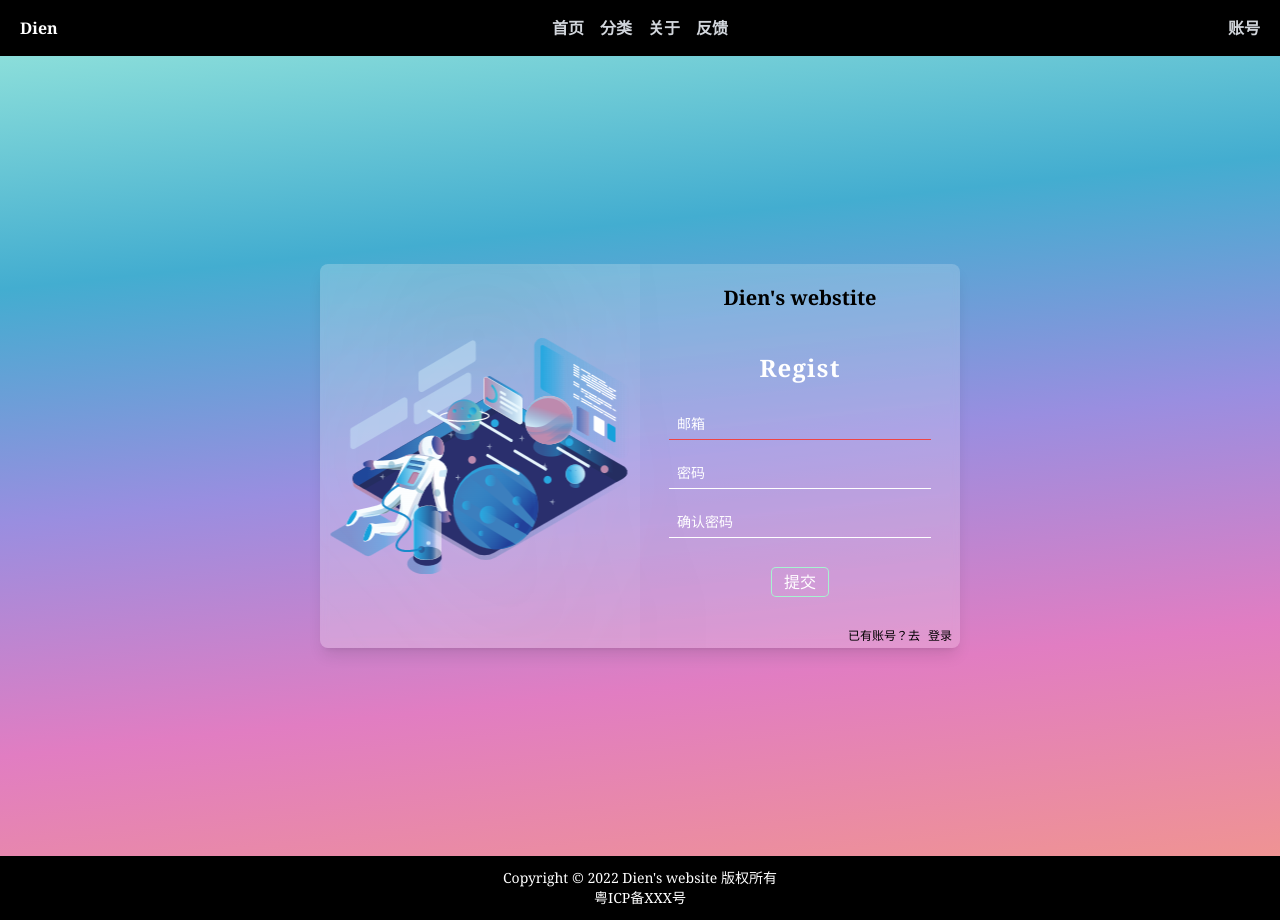
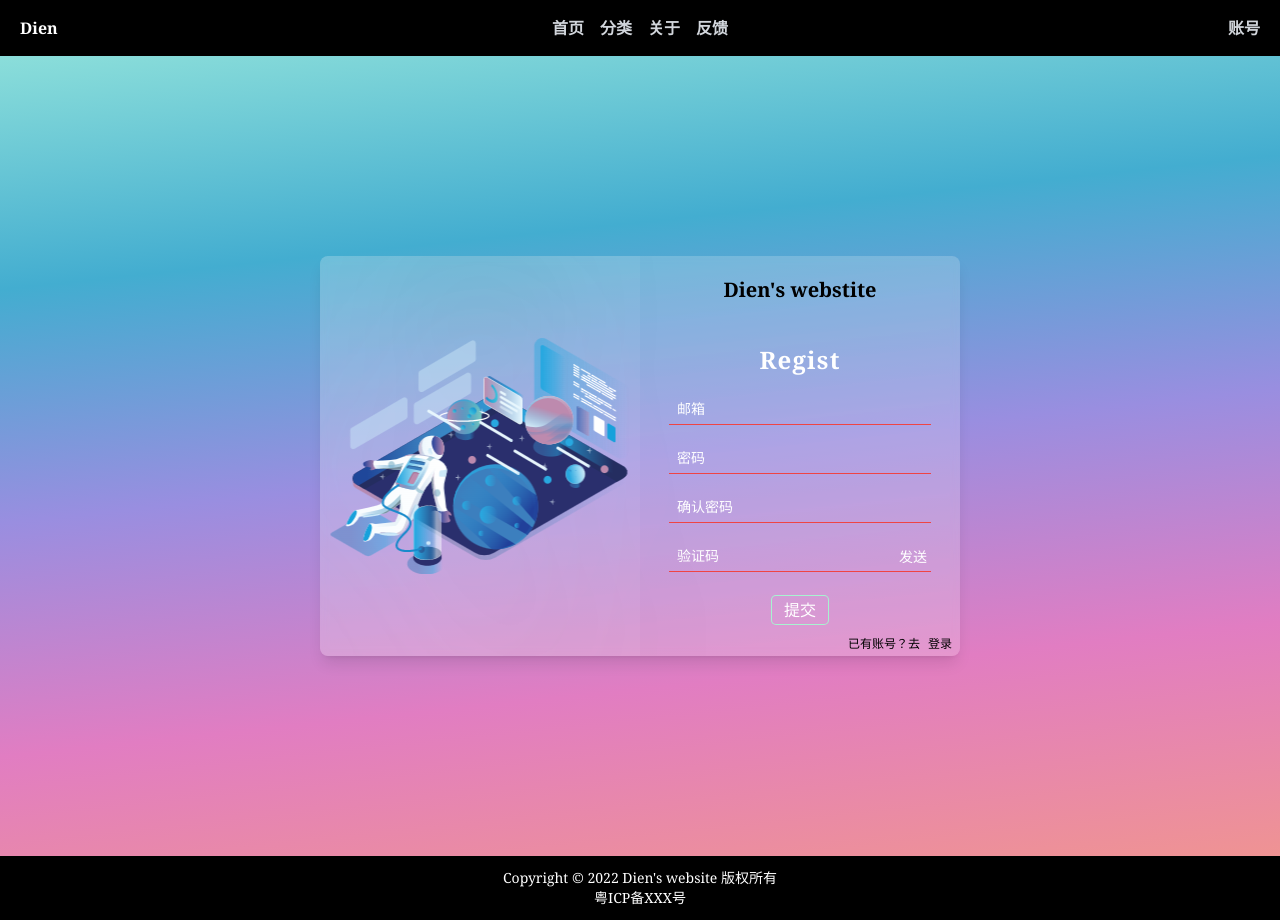
Before and after one commit to Dien-404/website-FrontEnd, a React (Create React App) app: page /welcome in a window 1280 px wide. Both pictures are taken after a click on the element "注册". Built offline with nearby package versions, Linux system fonts and the light colour scheme.

Commit message:
feature: 优化了welcome页面的组件，新增发送验证码按钮

```diff
--- a/src/pages/Welcome.jsx
+++ b/src/pages/Welcome.jsx
@@ -2,11 +2,133 @@ import React, { useState } from "react";
 import regist from "../assets/regist.png";
 import login from "../assets/login.png";
 
+// 输入组件
+function MyInput(props) {
+    const { value, setValue, placeholder, pattern, maxLength, type } = props;
+    return (
+        <input
+            className="w-full p-1 px-2 outline-none bg-transparent border-b border-white text-base placeholder:text-white placeholder:text-sm placeholder:focus:text-xs placeholder:duration-500 valid:border-green-500 invalid:border-red-500"
+            required="required"
+            placeholder={placeholder}
+            pattern={pattern}
+            type={type}
+            maxLength={maxLength}
+            value={value}
+            onChange={(e) => {
+                setValue(e.target.value);
+            }}
+        />
+    );
+}
+
 export default function Welcome() {
-    const [seleted, setSeleted] = useState(true);
+    const [loginSeleted, setLoginSeleted] = useState(true);
     const [email, setEmail] = useState("");
     const [password, setPassword] = useState("");
-    const [Correct, setCorrect] = useState("");
+    const [correctPassword, setCorrectPassword] = useState("");
+    const [code, setCode] = useState("");
+
+    // 处理登录注册切换
+    function changeAndClear() {
+        setEmail("");
+        setPassword("");
+        setCorrectPassword("");
+        setCode("");
+        setLoginSeleted((pre) => !pre);
+    }
+
+    // 处理提交
+    function handleSubmmit() {
+        if (loginSeleted) {
+            const login = {
+                email,
+                password,
+            };
+            console.log(login);
+        } else {
+            const regist = {
+                email,
+                password,
+                correctPassword,
+                code,
+            };
+            console.log(regist);
+        }
+    }
+
+    // 邮件
+    const emailInput = (
+        <div className="my-2">
+            <MyInput
+                placeholder="邮箱"
+                pattern="^[a-zA-Z0-9_.-]+@[a-zA-Z0-9-]+(.[a-zA-Z0-9-]+)*.[a-zA-Z0-9]{2,6}$"
+                type="text"
+                value={email}
+                setValue={setEmail}
+            />
+        </div>
+    );
+
+    // 密码
+    const passwordInput = (
+        <div className="my-2">
+            <MyInput
+                placeholder="密码"
+                type="password"
+                value={password}
+                setValue={setPassword}
+            />
+        </div>
+    );
+
+    // 确认密码
+    const correctPasswordInput = (
+        <div className="my-2">
+            <MyInput
+                placeholder="确认密码"
+                type="password"
+                value={correctPassword}
+                setValue={setCorrectPassword}
+            />
+        </div>
+    );
+
+    // 验证码
+    const codeInput = (
+        <div className="my-2 relative">
+            <MyInput
+                placeholder="验证码"
+                type="text"
+                pattern="\d{6}"
+                maxLength={6}
+                value={code}
+                setValue={setCode}
+            />
+            <div
+                className=" absolute top-1/4 right-0 px-1 text-sm cursor-pointer"
+                onClick={() => {
+                    alert(111);
+                }}
+            >
+                发送
+            </div>
+        </div>
+    );
+
+    // 提交
+    const submmit = (
+        <div className="my-2">
+            <div
+                className="py-0.5 px-3 rounded cursor-pointer ring-emerald-200 ring-1 hover:ring-2 duration-300"
+                onClick={() => {
+                    handleSubmmit();
+                }}
+            >
+                提交
+            </div>
+        </div>
+    );
+
     return (
         <div
             className="w-full min-h-screen flex justify-center items-center select-none"
@@ -16,11 +138,14 @@ export default function Welcome() {
             }}
         >
             {/* 宽高限制层 */}
-            <div className="w-11/12 max-w-xs sm:w-auto sm:max-w-none h-96 bg-white/20 backdrop-opacity-10 backdrop-blur-sm rounded-lg shadow-lg overflow-hidden">
+            <div
+                className="w-11/12 max-w-xs sm:w-auto sm:max-w-none bg-white/20 backdrop-opacity-10 backdrop-blur-sm rounded-lg shadow-lg overflow-hidden"
+                style={{ height: "25rem" }}
+            >
                 {/* translate层 */}
                 <div
                     className={`md:relative h-full flex flex-col md:flex-row ${
-                        seleted === true
+                        loginSeleted === true
                             ? ""
                             : "-translate-y-full md:-translate-y-0"
                     }`}
@@ -28,30 +153,35 @@ export default function Welcome() {
                     {/* 遮罩层 */}
                     <div
                         className={`hidden md:block absolute z-50 sm:w-80 h-full bg-white/5 duration-500 overflow-hidden ${
-                            seleted === true ? "md:translate-x-full" : ""
+                            loginSeleted === true ? "md:translate-x-full" : ""
                         }`}
                     >
                         {/* login */}
                         <img
                             className={`absolute top-1/2 left-1/2 -translate-x-1/2 -translate-y-1/2 duration-300 ${
-                                seleted === true ? "opacity-100" : "opacity-0"
+                                loginSeleted === true
+                                    ? "opacity-100"
+                                    : "opacity-0"
                             }`}
                             src={login}
                             alt="login"
                         />
                         {/* regist */}
                         <img
-                            className={`absolute top-1/2 left-1/2 -translate-x-1/2 -translate-y-1/2 duration-300 ${
-                                seleted === true ? "opacity-0" : "opacity-100"
+                            className={`absolute top-1/2 left-1/2 -translate-x-1/2 -translate-y-1/2 duration-500 ${
+                                loginSeleted === true
+                                    ? "opacity-0"
+                                    : "opacity-100"
                             }`}
                             src={regist}
                             alt="regist"
                         />
                     </div>
+
                     {/* 登录 */}
                     <div
                         className={`sm:w-80 h-full shrink-0 flex flex-col items-center justify-between duration-500 transform-gpu ${
-                            seleted === true ? "" : "blur-3xl"
+                            loginSeleted === true ? "" : "blur-3xl"
                         }`}
                     >
                         {/* 返主页 */}
@@ -59,50 +189,23 @@ export default function Welcome() {
                             Dien's webstite
                         </div>
                         {/* 表单 */}
-                        <div className="grow flex flex-col items-center justify-between py-5 text-white">
+                        <div className="grow flex flex-col items-center justify-between text-white">
                             {/* title */}
-                            <div className="text-2xl tracking-wider font-bold">
+                            <div className="text-2xl tracking-wider font-bold pt-5">
                                 Login
                             </div>
                             <div className="grow flex flex-col justify-center items-center">
                                 {/* 邮箱地址 */}
-                                <div className="my-2">
-                                    <input
-                                        className="w-full p-1 px-2 outline-none bg-transparent border-b border-white placeholder:text-white placeholder:text-sm placeholder:focus:text-xs placeholder:duration-500 valid:border-green-500 invalid:border-red-500"
-                                        required="required"
-                                        placeholder="邮箱"
-                                        pattern="^[a-zA-Z0-9_.-]+@[a-zA-Z0-9-]+(\.[a-zA-Z0-9-]+)*\.[a-zA-Z0-9]{2,6}$"
-                                        type="text"
-                                        value={email}
-                                        onChange={(e) => {
-                                            setEmail(e.target.value);
-                                        }}
-                                    />
-                                </div>
+                                {emailInput}
                                 {/* 密码 */}
-                                <div className="my-2">
-                                    <input
-                                        className="w-full p-1 px-2 outline-none bg-transparent border-b border-white placeholder:text-white placeholder:text-sm placeholder:focus:text-xs placeholder:duration-500"
-                                        placeholder="密码"
-                                        type="password"
-                                        value={password}
-                                        onChange={(e) => {
-                                            setPassword(e.target.value);
-                                        }}
-                                    />
-                                </div>
+                                {passwordInput}
                                 {/* 忘记密码 */}
                                 <div className="my-2 cursor-pointer text-xs">
                                     忘记密码?
                                 </div>
                             </div>
-
                             {/* 提交 */}
-                            <div className="my-2">
-                                <div className="py-0.5 px-3 rounded cursor-pointer ring-emerald-200 ring-1 hover:ring-2 duration-300">
-                                    提交
-                                </div>
-                            </div>
+                            {submmit}
                         </div>
                         {/* 转注册 */}
                         <div className="w-full m-1 flex justify-end text-xs">
@@ -110,17 +213,18 @@ export default function Welcome() {
                             <div
                                 className="w-auto px-2 cursor-pointer"
                                 onClick={() => {
-                                    setSeleted(false);
+                                    changeAndClear();
                                 }}
                             >
                                 注册
                             </div>
                         </div>
                     </div>
+
                     {/* 注册 */}
                     <div
                         className={`sm:w-80 h-full shrink-0 flex flex-col items-center justify-between duration-500 transform-gpu ${
-                            seleted === true ? "blur-3xl" : ""
+                            loginSeleted === true ? "blur-3xl" : ""
                         }`}
                     >
                         {/* 返主页 */}
@@ -128,57 +232,23 @@ export default function Welcome() {
                             Dien's webstite
                         </div>
                         {/* 表单 */}
-                        <div className="grow flex flex-col items-center justify-between py-5 text-white">
+                        <div className="grow flex flex-col items-center justify-between text-white">
                             {/* title */}
-                            <div className="text-2xl tracking-wider font-bold">
+                            <div className="text-2xl tracking-wider font-bold pt-5">
                                 Regist
                             </div>
                             <div className="grow flex flex-col justify-center items-center">
-                                {/* 邮箱 */}
-                                <div className="my-2">
-                                    <input
-                                        className="w-full p-1 px-2 outline-none bg-transparent border-b border-white placeholder:text-white placeholder:text-sm placeholder:focus:text-xs placeholder:duration-500 valid:border-green-500 invalid:border-red-500"
-                                        required="required"
-                                        placeholder="邮箱"
-                                        pattern="^[a-zA-Z0-9_.-]+@[a-zA-Z0-9-]+(\.[a-zA-Z0-9-]+)*\.[a-zA-Z0-9]{2,6}$"
-                                        type="text"
-                                        value={email}
-                                        onChange={(e) => {
-                                            setEmail(e.target.value);
-                                        }}
-                                    />
-                                </div>
+                                {/* 邮箱地址 */}
+                                {emailInput}
                                 {/* 密码 */}
-                                <div className="my-2">
-                                    <input
-                                        className="w-full p-1 px-2 outline-none bg-transparent border-b border-white placeholder:text-white placeholder:text-sm placeholder:focus:text-xs placeholder:duration-500"
-                                        placeholder="密码"
-                                        type="password"
-                                        value={password}
-                                        onChange={(e) => {
-                                            setPassword(e.target.value);
-                                        }}
-                                    />
-                                </div>
+                                {passwordInput}
                                 {/* 确认密码 */}
-                                <div className="my-2">
-                                    <input
-                                        className="w-full p-1 px-2 outline-none bg-transparent border-b border-white placeholder:text-white placeholder:text-sm placeholder:focus:text-xs placeholder:duration-500"
-                                        placeholder="确认密码"
-                                        type="password"
-                                        value={Correct}
-                                        onChange={(e) => {
-                                            setCorrect(e.target.value);
-                                        }}
-                                    />
-                                </div>
+                                {correctPasswordInput}
+                                {/* 验证码 */}
+                                {codeInput}
                             </div>
                             {/* 提交 */}
-                            <div className="my-2">
-                                <div className="py-0.5 px-3 rounded cursor-pointer ring-emerald-200 ring-1 hover:ring-2 duration-300">
-                                    提交
-                                </div>
-                            </div>
+                            {submmit}
                         </div>
                         {/* 转登录 */}
                         <div className="w-full m-1 flex justify-end text-xs">
@@ -186,7 +256,7 @@ export default function Welcome() {
                             <div
                                 className="w-auto px-2 cursor-pointer"
                                 onClick={() => {
-                                    setSeleted(true);
+                                    changeAndClear();
                                 }}
                             >
                                 登录
```
